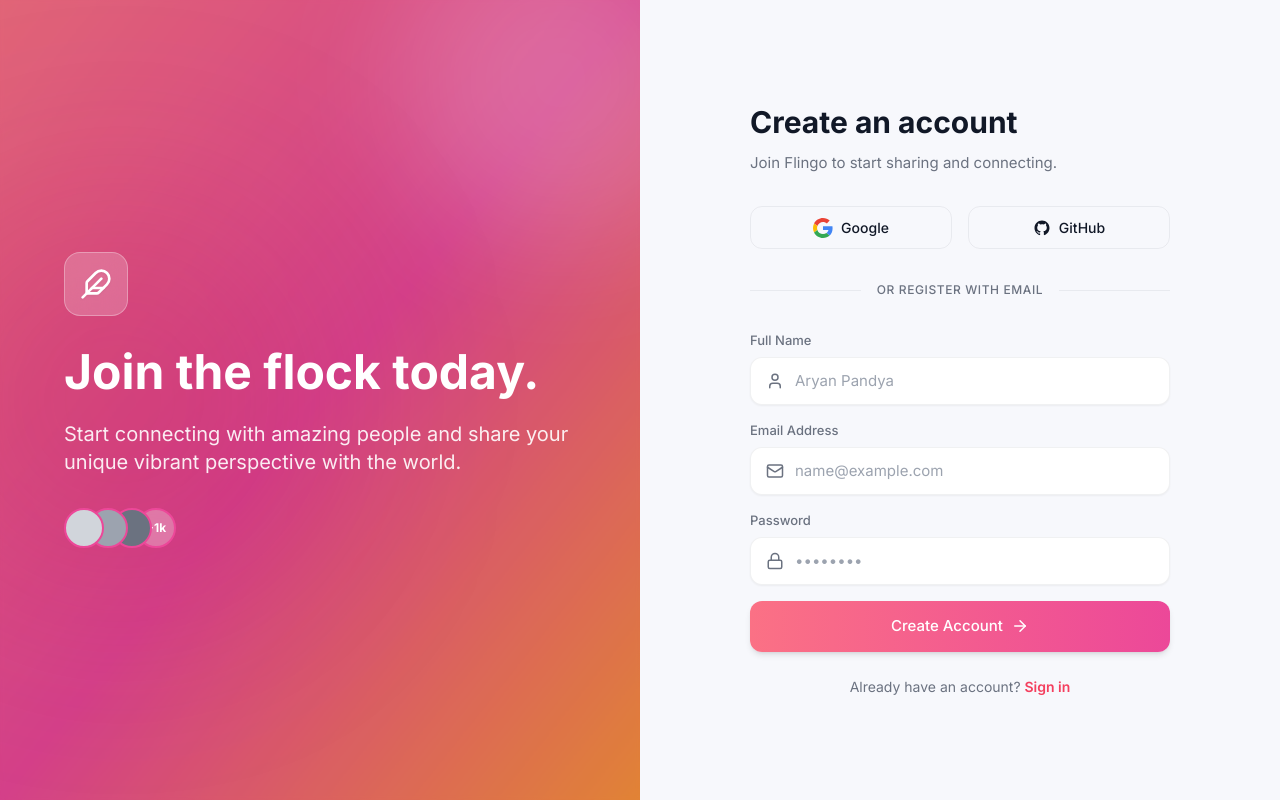
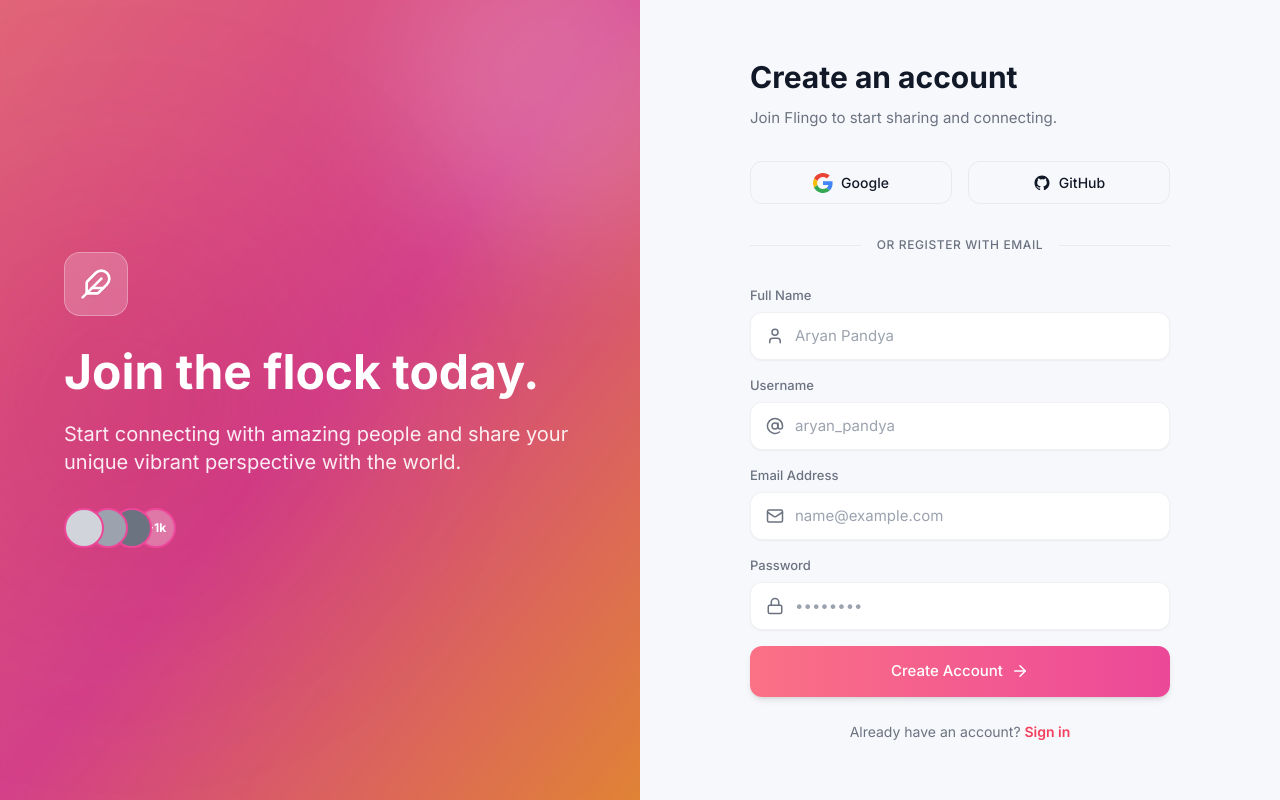
Before and after one commit to AryanPandya0/Flingo, a React (Vite) app in the folder frontend/: page /register in a window 1280 px wide. Built offline with nearby package versions, Linux system fonts and the light colour scheme.

Commit message:
Auth resolve

```diff
--- a/frontend/src/pages/Auth/Login.jsx
+++ b/frontend/src/pages/Auth/Login.jsx
@@ -1,6 +1,6 @@
 import React, { useState } from 'react';
 import { motion } from 'framer-motion';
-import { Link } from 'react-router-dom';
+import { Link, useNavigate } from 'react-router-dom';
 import { Mail, Lock, ArrowRight, Feather } from 'lucide-react';
 import { cn } from '../../utils/cn';
 
@@ -8,12 +8,15 @@ const Login = () => {
   const [formData, setFormData] = useState({ email: '', password: '' });
   const [errors, setErrors] = useState({});
   const [isLoading, setIsLoading] = useState(false);
+  const [serverError, setServerError] = useState('');
+  const navigate = useNavigate();
 
   const handleChange = (e) => {
     const { name, value } = e.target;
     setFormData(prev => ({ ...prev, [name]: value }));
     // Clear error when user types
     if (errors[name]) setErrors(prev => ({ ...prev, [name]: '' }));
+    if (serverError) setServerError('');
   };
 
   const validate = () => {
@@ -25,16 +28,34 @@ const Login = () => {
     return Object.keys(newErrors).length === 0;
   };
 
-  const handleSubmit = (e) => {
+  const handleSubmit = async (e) => {
     e.preventDefault();
     if (validate()) {
       setIsLoading(true);
-      // Simulate API call
-      setTimeout(() => {
+      setServerError('');
+
+      try {
+        const response = await fetch('http://localhost:5000/api/auth/login', {
+          method: 'POST',
+          headers: {
+            'Content-Type': 'application/json',
+          },
+          body: JSON.stringify(formData),
+        });
+
+        const data = await response.json();
+
+        if (!response.ok) {
+          throw new Error(data.message || 'Invalid email or password');
+        }
+
+        // Success - user is logged in
+        navigate('/'); // Redirect to Home Feed
+      } catch (err) {
+        setServerError(err.message);
+      } finally {
         setIsLoading(false);
-        console.log('Login attempt with:', formData);
-        // TODO: Connect to backend
-      }, 1500);
+      }
     }
   };
 
@@ -158,6 +179,12 @@ const Login = () => {
               {errors.password && <p className="text-red-500 text-[12px] mt-1.5 ml-1">{errors.password}</p>}
             </div>
 
+            {serverError && (
+              <div className="p-3 bg-red-500/10 border border-red-500/50 rounded-lg text-red-500 text-[13px] font-medium text-center">
+                {serverError}
+              </div>
+            )}
+
             <button
               type="submit"
               disabled={isLoading}
--- a/frontend/src/pages/Auth/Register.jsx
+++ b/frontend/src/pages/Auth/Register.jsx
@@ -1,24 +1,28 @@
 import React, { useState } from 'react';
 import { motion } from 'framer-motion';
-import { Link } from 'react-router-dom';
-import { Mail, Lock, User, ArrowRight, Feather } from 'lucide-react';
+import { Link, useNavigate } from 'react-router-dom';
+import { Mail, Lock, User, ArrowRight, Feather, AtSign } from 'lucide-react';
 import { cn } from '../../utils/cn';
 
 const Register = () => {
-  const [formData, setFormData] = useState({ name: '', email: '', password: '' });
+  const [formData, setFormData] = useState({ name: '', username: '', email: '', password: '' });
   const [errors, setErrors] = useState({});
   const [isLoading, setIsLoading] = useState(false);
+  const [serverError, setServerError] = useState('');
+  const navigate = useNavigate();
 
   const handleChange = (e) => {
     const { name, value } = e.target;
     setFormData(prev => ({ ...prev, [name]: value }));
     // Clear error when user types
     if (errors[name]) setErrors(prev => ({ ...prev, [name]: '' }));
+    if (serverError) setServerError('');
   };
 
   const validate = () => {
     const newErrors = {};
     if (!formData.name) newErrors.name = 'Full name is required';
+    if (!formData.username) newErrors.username = 'Username is required';
     if (!formData.email) newErrors.email = 'Email is required';
     else if (!/\S+@\S+\.\S+/.test(formData.email)) newErrors.email = 'Email is invalid';
     if (!formData.password) newErrors.password = 'Password is required';
@@ -28,16 +32,34 @@ const Register = () => {
     return Object.keys(newErrors).length === 0;
   };
 
-  const handleSubmit = (e) => {
+  const handleSubmit = async (e) => {
     e.preventDefault();
     if (validate()) {
       setIsLoading(true);
-      // Simulate API call
-      setTimeout(() => {
+      setServerError('');
+
+      try {
+        const response = await fetch('http://localhost:5000/api/auth/register', {
+          method: 'POST',
+          headers: {
+            'Content-Type': 'application/json',
+          },
+          body: JSON.stringify(formData),
+        });
+
+        const data = await response.json();
+
+        if (!response.ok) {
+          throw new Error(data.message || 'Something went wrong during registration');
+        }
+
+        // Success - user is registered and cookie is set
+        navigate('/'); // Redirect to Home Feed
+      } catch (err) {
+        setServerError(err.message);
+      } finally {
         setIsLoading(false);
-        console.log('Register attempt with:', formData);
-        // TODO: Connect to backend
-      }, 1500);
+      }
     }
   };
 
@@ -148,6 +170,27 @@ const Register = () => {
             </div>
 
             <div>
+              <label className="block text-[13px] font-medium mb-1.5 text-text-secondary-light dark:text-text-secondary-dark">Username</label>
+              <div className="relative">
+                <div className="absolute inset-y-0 left-0 pl-4 flex items-center pointer-events-none text-text-secondary-light dark:text-text-secondary-dark">
+                  <AtSign size={18} />
+                </div>
+                <input
+                  type="text"
+                  name="username"
+                  value={formData.username}
+                  onChange={handleChange}
+                  placeholder="aryan_pandya"
+                  className={cn(
+                    "w-full bg-white dark:bg-[#1A2235] text-text-primary-light dark:text-text-primary-dark rounded-xl py-3 pl-11 pr-4 outline-none border focus:border-primary transition-colors text-[15px] shadow-sm",
+                    errors.username ? "border-red-500 focus:border-red-500" : "border-border-light dark:border-border-dark"
+                  )}
+                />
+              </div>
+              {errors.username && <p className="text-red-500 text-[12px] mt-1.5 ml-1">{errors.username}</p>}
+            </div>
+
+            <div>
               <label className="block text-[13px] font-medium mb-1.5 text-text-secondary-light dark:text-text-secondary-dark">Email Address</label>
               <div className="relative">
                 <div className="absolute inset-y-0 left-0 pl-4 flex items-center pointer-events-none text-text-secondary-light dark:text-text-secondary-dark">
@@ -189,6 +232,12 @@ const Register = () => {
               {errors.password && <p className="text-red-500 text-[12px] mt-1.5 ml-1">{errors.password}</p>}
             </div>
 
+            {serverError && (
+              <div className="p-3 bg-red-500/10 border border-red-500/50 rounded-lg text-red-500 text-[13px] font-medium text-center">
+                {serverError}
+              </div>
+            )}
+
             <button
               type="submit"
               disabled={isLoading}
```
Also changed, not shown: 1 other file (tests, documents, lock files or other folders).
